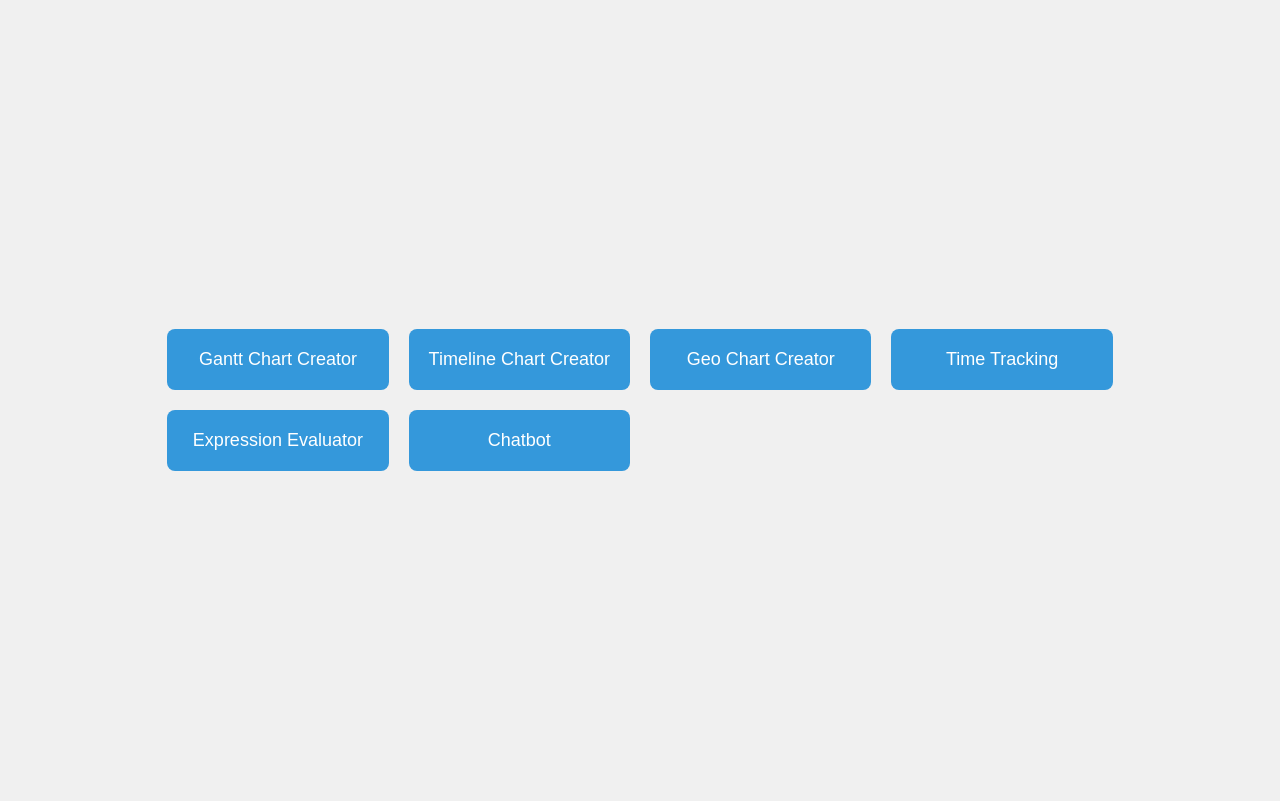
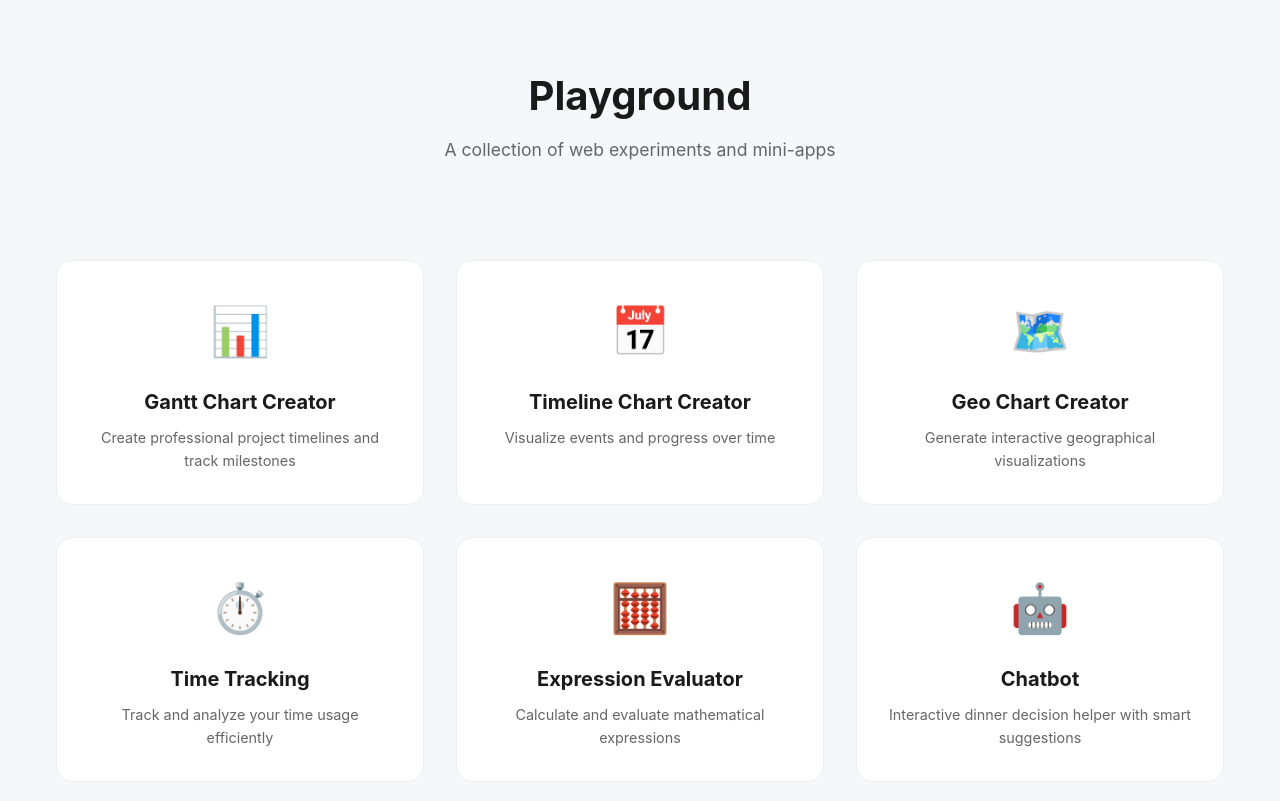
Before and after one commit to jonathankingsdale/jonathankingsdale.github.io, a plain HTML site: page playground/index.html in a window 1280 px wide. Drawn offline with Linux system fonts and the light colour scheme.

Commit message:
Style update for playground

```diff
--- a/playground/index.html
+++ b/playground/index.html
@@ -3,17 +3,53 @@
   <head>
     <meta charset="UTF-8" />
     <meta name="viewport" content="width=device-width, initial-scale=1.0" />
-    <title>Grid of Buttons</title>
+    <title>My Playground</title>
     <link rel="stylesheet" href="styles.css" />
   </head>
   <body>
-    <div class="grid-container">
-      <a href="gantt/index.html" class="grid-item">Gantt Chart Creator</a>
-      <a href="timeline/index.html" class="grid-item">Timeline Chart Creator</a>
-      <a href="geo/index.html" class="grid-item">Geo Chart Creator</a>
-      <a href="timetracking/index.html" class="grid-item">Time Tracking</a>
-      <a href="evaluator/index.html" class="grid-item">Expression Evaluator</a>
-      <a href="chatbot/index.html" class="grid-item">Chatbot</a>
+    <div class="container">
+      <header>
+        <h1>Playground</h1>
+        <p>A collection of web experiments and mini-apps</p>
+      </header>
+
+      <div class="apps-grid">
+        <a href="gantt/index.html" class="app-card">
+          <div class="app-icon">📊</div>
+          <h2>Gantt Chart Creator</h2>
+          <p>Create professional project timelines and track milestones</p>
+        </a>
+
+        <a href="timeline/index.html" class="app-card">
+          <div class="app-icon">📅</div>
+          <h2>Timeline Chart Creator</h2>
+          <p>Visualize events and progress over time</p>
+        </a>
+
+        <a href="geo/index.html" class="app-card">
+          <div class="app-icon">🗺️</div>
+          <h2>Geo Chart Creator</h2>
+          <p>Generate interactive geographical visualizations</p>
+        </a>
+
+        <a href="timetracking/index.html" class="app-card">
+          <div class="app-icon">⏱️</div>
+          <h2>Time Tracking</h2>
+          <p>Track and analyze your time usage efficiently</p>
+        </a>
+
+        <a href="evaluator/index.html" class="app-card">
+          <div class="app-icon">🧮</div>
+          <h2>Expression Evaluator</h2>
+          <p>Calculate and evaluate mathematical expressions</p>
+        </a>
+
+        <a href="chatbot/index.html" class="app-card">
+          <div class="app-icon">🤖</div>
+          <h2>Chatbot</h2>
+          <p>Interactive dinner decision helper with smart suggestions</p>
+        </a>
+      </div>
     </div>
   </body>
 </html>
--- a/playground/styles.css
+++ b/playground/styles.css
@@ -1,39 +1,97 @@
-body {
-  font-family: Arial, sans-serif;
-  background-color: #f0f0f0;
+* {
   margin: 0;
-  display: flex;
-  justify-content: center;
-  align-items: center;
-  height: 100vh;
+  padding: 0;
+  box-sizing: border-box;
 }
 
-.grid-container {
-  display: grid;
-  grid-template-columns: repeat(
-    auto-fit,
-    minmax(200px, 1fr)
-  ); /* Responsive grid columns */
-  grid-gap: 20px; /* Gap between grid items */
-  max-width: 1000px; /* Maximum width of grid */
-  padding: 20px;
-  margin: 0 auto; /* Center the grid horizontally */
+body {
+  font-family: -apple-system, BlinkMacSystemFont, "Segoe UI", Roboto, Helvetica,
+    Arial, sans-serif;
+  background: #f5f7fa;
+  min-height: 100vh;
+  padding: 2rem;
+  line-height: 1.6;
 }
 
-.grid-item {
+.container {
+  max-width: 1200px;
+  margin: 0 auto;
+}
+
+header {
+  text-align: center;
+  margin-bottom: 3rem;
+  padding: 2rem;
+}
+
+header h1 {
+  font-size: 2.5rem;
+  color: #1a1a1a;
+  margin-bottom: 0.5rem;
+}
+
+header p {
+  color: #666;
+  font-size: 1.1rem;
+}
+
+.apps-grid {
+  display: grid;
+  grid-template-columns: repeat(auto-fit, minmax(280px, 1fr));
+  gap: 2rem;
+  padding: 1rem;
+}
+
+.app-card {
+  background: white;
+  border-radius: 16px;
+  padding: 2rem;
+  text-decoration: none;
+  color: inherit;
+  transition: all 0.3s ease;
+  border: 1px solid #eee;
   display: flex;
-  justify-content: center;
+  flex-direction: column;
   align-items: center;
   text-align: center;
-  padding: 20px;
-  background-color: #3498db;
-  color: white;
-  text-decoration: none;
-  font-size: 18px;
-  border-radius: 8px;
-  transition: background-color 0.3s ease;
 }
 
-.grid-item:hover {
-  background-color: #2980b9;
+.app-card:hover {
+  transform: translateY(-5px);
+  box-shadow: 0 10px 20px rgba(0, 0, 0, 0.1);
+  border-color: #ddd;
 }
+
+.app-icon {
+  font-size: 3rem;
+  margin-bottom: 1rem;
+}
+
+.app-card h2 {
+  color: #1a1a1a;
+  margin-bottom: 0.5rem;
+  font-size: 1.25rem;
+}
+
+.app-card p {
+  color: #666;
+  font-size: 0.9rem;
+}
+
+@media (max-width: 600px) {
+  body {
+    padding: 1rem;
+  }
+
+  header {
+    padding: 1rem;
+  }
+
+  header h1 {
+    font-size: 2rem;
+  }
+
+  .apps-grid {
+    grid-template-columns: 1fr;
+  }
+}
```
